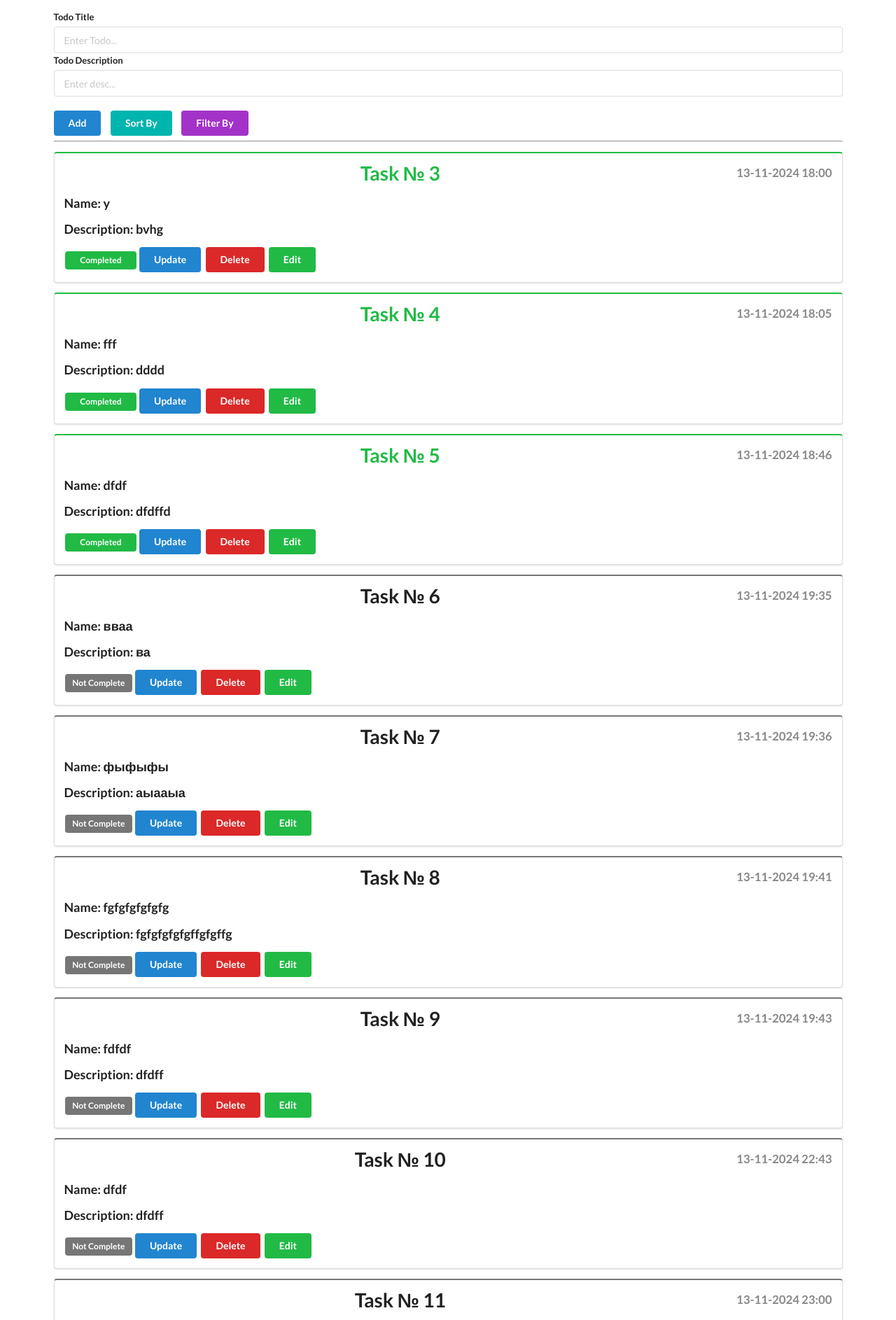
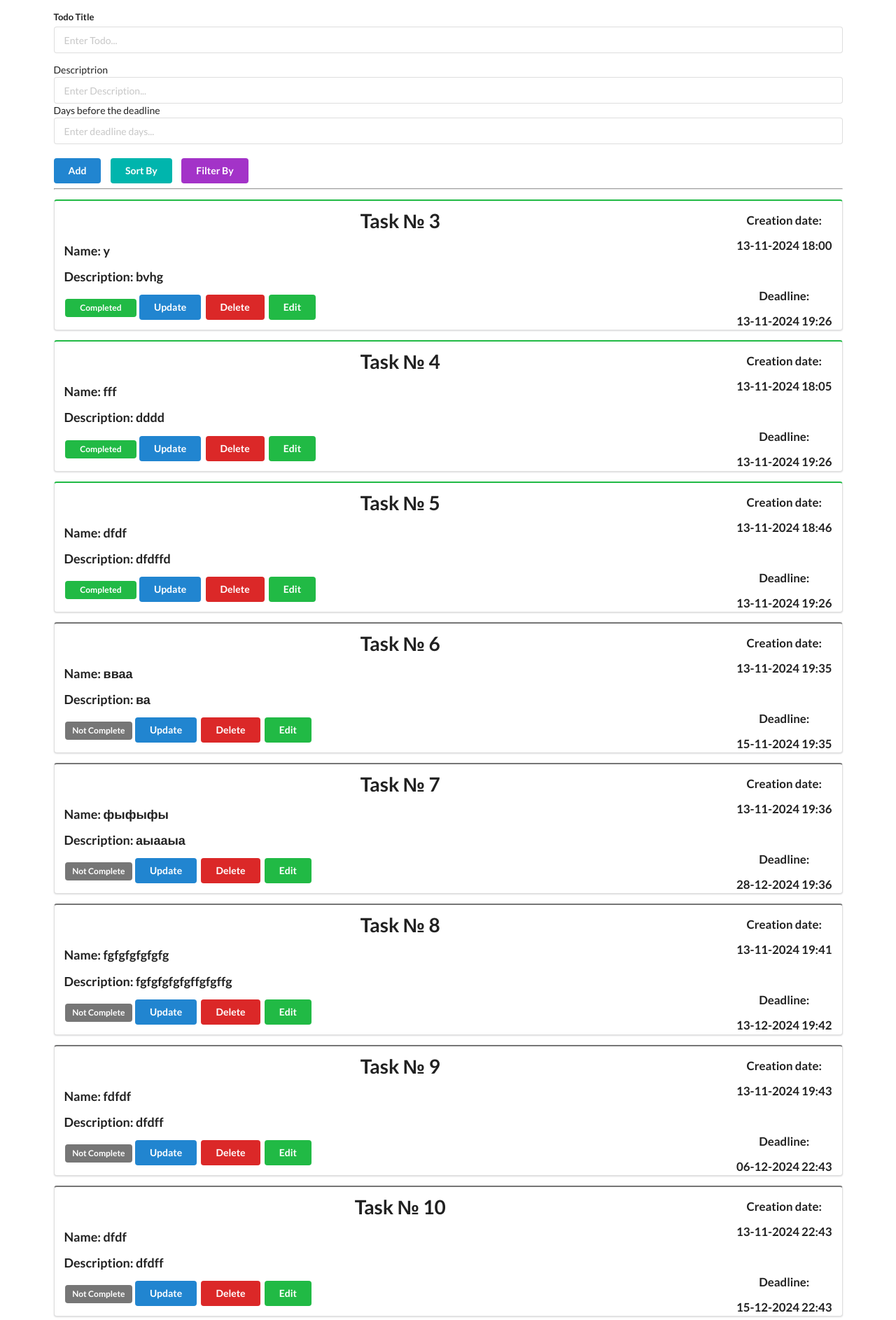
Before and after one commit to Rushpen/python-frameworks, a Django app: page / in a window 1280 px wide. Shown: the part 82-1968 px from the top of the page at 70% size. Run offline with Django 4.2, Linux system fonts and the light colour scheme; data comes from the database, SQL or seed files in the repository; both versions use the stored data as it was after the commit.

Commit message:
added deadlines for django

```diff
--- a/django/templates/base.html
+++ b/django/templates/base.html
@@ -11,6 +11,13 @@
 </head>
 
 <body>
+    {% if messages %}
+    <div class="ui message">
+        {% for message in messages %}
+            <div class="{% if message.tags %}{{ message.tags }}{% endif %}">{{ message }}</div>
+        {% endfor %}
+    </div>
+    {% endif %}
     <div style="margin-top: 50px;" class="ui container">
         <h1 class="ui center aligned header">To Do App</h1>
 
@@ -19,8 +26,14 @@
             <div class="field">
                 <label>Todo Title</label>
                 <input type="text" name="title" placeholder="Enter Todo..."><br>
-                <label>Todo Description</label>
-                <input type="text" name="description" placeholder="Enter desc..."><br>
+            </div>
+            <div class="field_description">
+                <label>Descriptrion</label>
+                <input type="text" name="description" placeholder="Enter Description..."><br>
+            </div>
+            <div class="deadline_days">
+                <label>Days before the deadline</label>
+                <input type="text" name="deadline_days" placeholder="Enter deadline days..."><br>
             </div>
             <div style="display: flex; gap: 10px; margin-top: 20px;">
                 <button class="ui blue button" type="submit">Add</button>
@@ -28,21 +41,24 @@
                 <div class="ui dropdown">
                     <button class="ui teal button">Sort By</button>
                     <div class="menu">
-                        <a class="item" href="?sort=created_at_asc">Date (Ascending)</a>
-                        <a class="item" href="?sort=created_at_desc">Date (Descending)</a>
-                        <a class="item" href="?sort=completed_first">Completed First</a>
-                        <a class="item" href="?sort=incomplete_first">Incomplete First</a>
+                        <a class="item" href="?sort=created_at_asc{% if request.GET.filter %}&filter={{ request.GET.filter }}{% endif %}">Date (Ascending)</a>
+                        <a class="item" href="?sort=created_at_desc{% if request.GET.filter %}&filter={{ request.GET.filter }}{% endif %}">Date (Descending)</a>
+                        <a class="item" href="?sort=completed_first{% if request.GET.filter %}&filter={{ request.GET.filter }}{% endif %}">Completed First</a>
+                        <a class="item" href="?sort=incomplete_first{% if request.GET.filter %}&filter={{ request.GET.filter }}{% endif %}">Incomplete First</a>
+                        <a class="item" href="?sort=deadline_asc{% if request.GET.filter %}&filter={{ request.GET.filter }}{% endif %}">Deadline Date (Ascending)</a>
+                        <a class="item" href="?sort=deadline_desc{% if request.GET.filter %}&filter={{ request.GET.filter }}{% endif %}">Deadline Date (Descending)</a>
                     </div>
                 </div>
 
                 <div class="ui dropdown">
                     <button class="ui purple button">Filter By</button>
                     <div class="menu">
-                        <a class="item" href="?filter=all">All Tasks</a>
-                        <a class="item" href="?filter=completed">Completed Tasks</a>
-                        <a class="item" href="?filter=incomplete">Incomplete Tasks</a>
+                        <a class="item" href="?filter=all{% if request.GET.sort %}&sort={{ request.GET.sort }}{% endif %}">All Tasks</a>
+                        <a class="item" href="?filter=completed{% if request.GET.sort %}&sort={{ request.GET.sort }}{% endif %}">Completed Tasks</a>
+                        <a class="item" href="?filter=incomplete{% if request.GET.sort %}&sort={{ request.GET.sort }}{% endif %}">Incomplete Tasks</a>
                     </div>
                 </div>
+
             </div>
         </form>
 
@@ -50,10 +66,13 @@
 
         {% for todo in todo_list %}
         <div class="ui segment {% if todo.complete %}green{% else %}grey{% endif %}">
-            <h1 class="ui center aligned header {% if todo.complete %}green{% else %}black{% endif %}">
+            <h1 class="ui center aligned header black">
                 Task № {{todo.id }}
-                <span style="font-size: 0.6em; color: #888; display: block; float: right;">
-                    {{ todo.formatted_date }}
+                <span style="font-size: 0.6em; display: block; float: right;">
+                    Creation date:<br>
+                    {{ todo.formatted_date }}<br><br>
+                    Deadline:<br>
+                    {{ todo.formatted_deadline }}
                 </span>
             </h1>
             <p class="ui big header"><strong>Name: </strong> {{ todo.title }}</p>
--- a/django/todolist/models.py
+++ b/django/todolist/models.py
@@ -1,15 +1,20 @@
 from django.db import models
 from datetime import datetime
+from zoneinfo import ZoneInfo
 
 # Create your models here.
 class Todo(models.Model):
     title=models.CharField(max_length=350)
     description=models.CharField(max_length=350)
     complete=models.BooleanField(default=False)
-    created_at=models.DateTimeField(default=datetime.utcnow)
+    created_at=models.DateTimeField(default=datetime.now)
+    deadline_at=models.DateTimeField(default=datetime.now)
 
     def __str__(self):
         return self.title, self.description
 
     def formatted_date(self):
         return self.created_at.strftime('%d-%m-%Y %H:%M')
+
+    def formatted_deadline(self):
+        return self.deadline_at.strftime('%d-%m-%Y %H:%M')
--- a/django/todolist/views.py
+++ b/django/todolist/views.py
@@ -1,5 +1,7 @@
 from django.shortcuts import render, redirect
+from django.contrib import messages
 from django.views.decorators.http import require_http_methods
+from datetime import datetime, timedelta
 
 from .models import Todo
 
@@ -23,6 +25,10 @@ def index(request):
         todos = todos.order_by('-complete', 'created_at')
     elif sort == 'incomplete_first':
         todos = todos.order_by('complete', 'created_at')
+    elif sort == 'deadline_asc':
+        todos = todos.order_by('deadline_at')
+    elif sort == 'deadline_desc':
+        todos = todos.order_by('-deadline_at')
 
     return render(request, "base.html", {"todo_list": todos})
 
@@ -32,8 +38,16 @@ def add(request):
     # if request.method == "POST":
     title = request.POST["title"]
     description = request.POST["description"]
+
+    try:
+        deadline_days = int(request.POST["deadline_days"])
+    except ValueError:
+        messages.error(request, "Invalid input for deadline days. Please enter a valid integer.")
+        return redirect("index")
+
+    deadline_at = datetime.now() + timedelta(days=deadline_days)
     if title and description:
-        todo = Todo(title=title, description=description)
+        todo = Todo(title=title, description=description, deadline_at=deadline_at)
         todo.save()
     return redirect("index")
 
```
Also changed, not shown: django/db.sqlite3, django/todolist/migrations/0005_todo_deadline_at.py (added).
